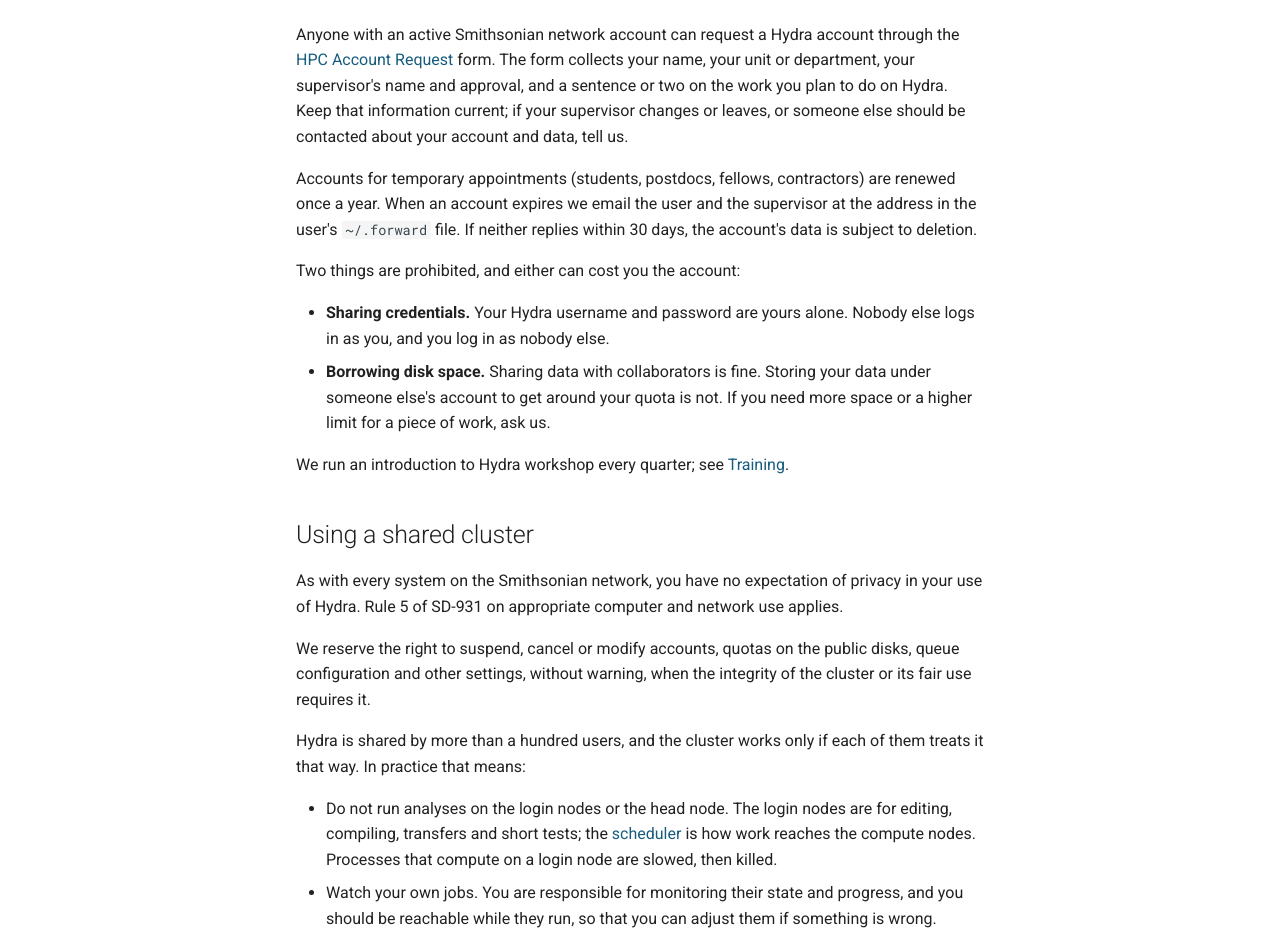
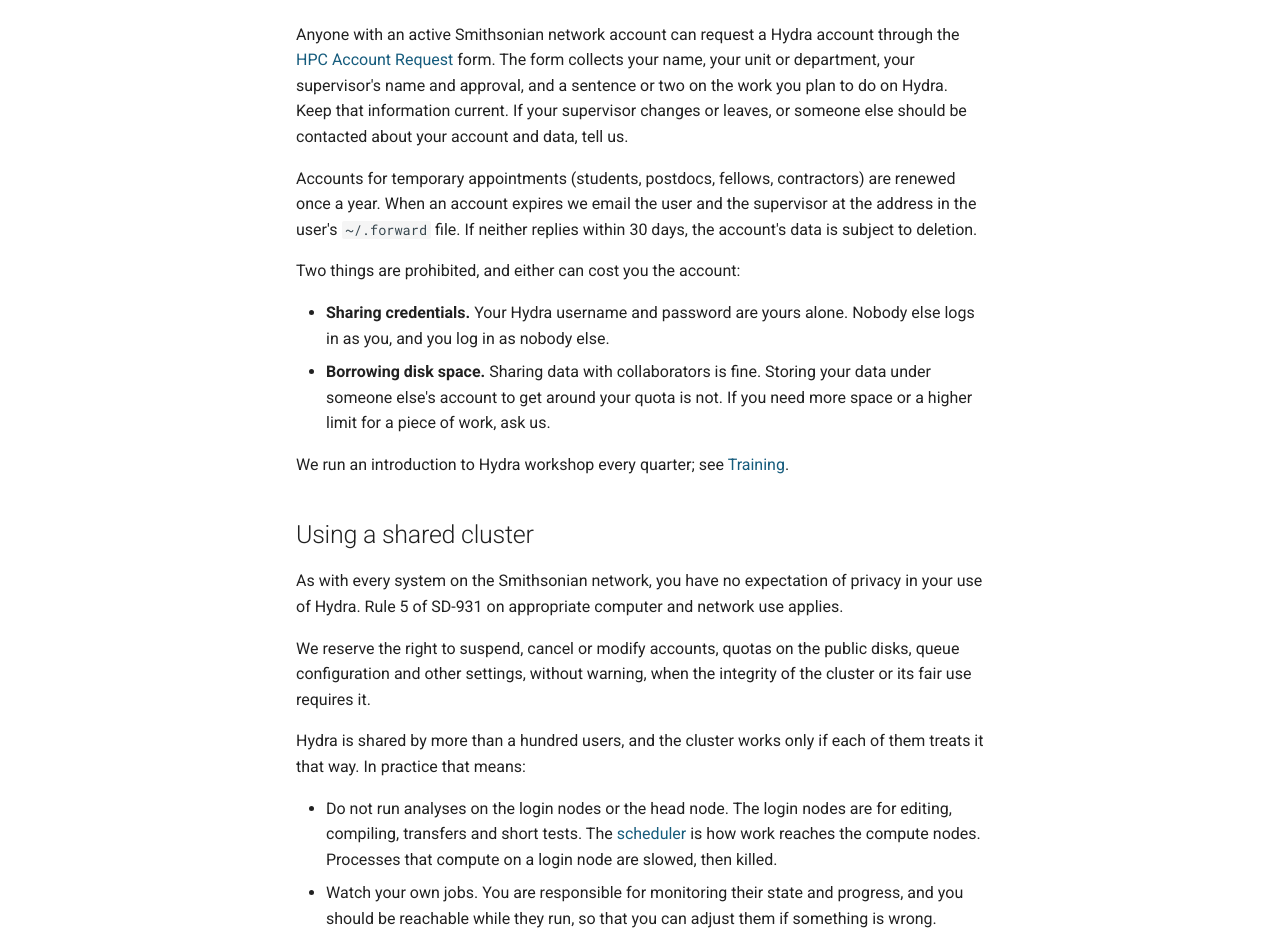
Before and after one commit to ODI-DPAC/hydra, an MkDocs documentation site: the page built from docs/policies/usage.md, in a window 1280 px wide and 1400 px high. Shown: the part 465-1397 px from the top of the window. Built offline with MkDocs 1.6.1 and Material for MkDocs 9.7.7, drawn with Linux system fonts in a browser that asks for light colours; comment, search, counter and statistics services are not loaded; some of the changed text lies outside the part shown.

```diff
--- a/docs/policies/usage.md
+++ b/docs/policies/usage.md
@@ -4,7 +4,7 @@ Hydra is an official Smithsonian asset. Everything on it is subject to the Insti
 
 ## Accounts
 
-Anyone with an active Smithsonian network account can request a Hydra account through the [HPC Account Request](https://smithsonianprod.servicenowservices.com/si?id=sc_cat_item&sys_id=962e05331b96e05078932f41f54bcb3b&sysparm_category=8b5b9d421b601410520ba82eac4bcb65) form. The form collects your name, your unit or department, your supervisor's name and approval, and a sentence or two on the work you plan to do on Hydra. Keep that information current; if your supervisor changes or leaves, or someone else should be contacted about your account and data, tell us.
+Anyone with an active Smithsonian network account can request a Hydra account through the [HPC Account Request](https://smithsonianprod.servicenowservices.com/si?id=sc_cat_item&sys_id=962e05331b96e05078932f41f54bcb3b&sysparm_category=8b5b9d421b601410520ba82eac4bcb65) form. The form collects your name, your unit or department, your supervisor's name and approval, and a sentence or two on the work you plan to do on Hydra. Keep that information current. If your supervisor changes or leaves, or someone else should be contacted about your account and data, tell us.
 
 Accounts for temporary appointments (students, postdocs, fellows, contractors) are renewed once a year. When an account expires we email the user and the supervisor at the address in the user's `~/.forward` file. If neither replies within 30 days, the account's data is subject to deletion.
 
@@ -23,7 +23,7 @@ We reserve the right to suspend, cancel or modify accounts, quotas on the public
 
 Hydra is shared by more than a hundred users, and the cluster works only if each of them treats it that way. In practice that means:
 
-- Do not run analyses on the login nodes or the head node. The login nodes are for editing, compiling, transfers and short tests; the [scheduler](../jobs/concepts.md) is how work reaches the compute nodes. Processes that compute on a login node are slowed, then killed.
+- Do not run analyses on the login nodes or the head node. The login nodes are for editing, compiling, transfers and short tests. The [scheduler](../jobs/concepts.md) is how work reaches the compute nodes. Processes that compute on a login node are slowed, then killed.
 - Watch your own jobs. You are responsible for monitoring their state and progress, and you should be reachable while they run, so that you can adjust them if something is wrong.
 - Start small. Before submitting many similar jobs, run one or a few, check what they used with `qacct`, and size the rest from that.
 - Estimate what you need. CPU time, memory and disk space are all limited, and a request far above what a job uses holds the excess back from everyone else. Know roughly how your needs scale with the size of your analysis.
@@ -36,7 +36,7 @@ Systematic abuse of a scarce resource (memory, disk space, and the local SSDs in
 Hydra's disks are not archival storage. They are reliable, but the Smithsonian is not responsible for data lost on Hydra, and you should have no expectation that files stored there will survive in the long term. Keep a copy of anything you cannot afford to lose somewhere else.
 
 - `/home` and `/data` have snapshots, and a disaster-recovery copy exists so that the partitions can be rebuilt after a storage failure. That copy is not a backup you can restore files from; see [Backups](../storage/backups.md).
-- `/scratch/public` is not backed up, and files older than 180 days are removed by the scrubber every week; see [Scrubbed files and restores](../storage/scrubber.md).
+- `/scratch/public` is not backed up, and files older than 180 days are removed by the scrubber every week. See [Scrubbed files and restores](../storage/scrubber.md).
 - Every public disk has a quota; see [Filesystems](../storage/filesystems.md).
 - Put large files and the working data of analyses on `/scratch`. `/home` and `/data` have small quotas for a reason.
 - When an account expires, its data is subject to deletion 30 days later unless something else has been agreed. A user leaving the Smithsonian either saves their data or hands responsibility for it to their supervisor before they go.
```
Also changed, not shown: other parts of docs/policies/usage.md (+1 -1 lines), docs/data-transfer/globus.md (+1 -1 lines), docs/data-transfer/scp-rsync.md (+2 -2 lines), docs/policies/index.md (+1 -1 lines), docs/policies/status.md (+1 -1 lines).
